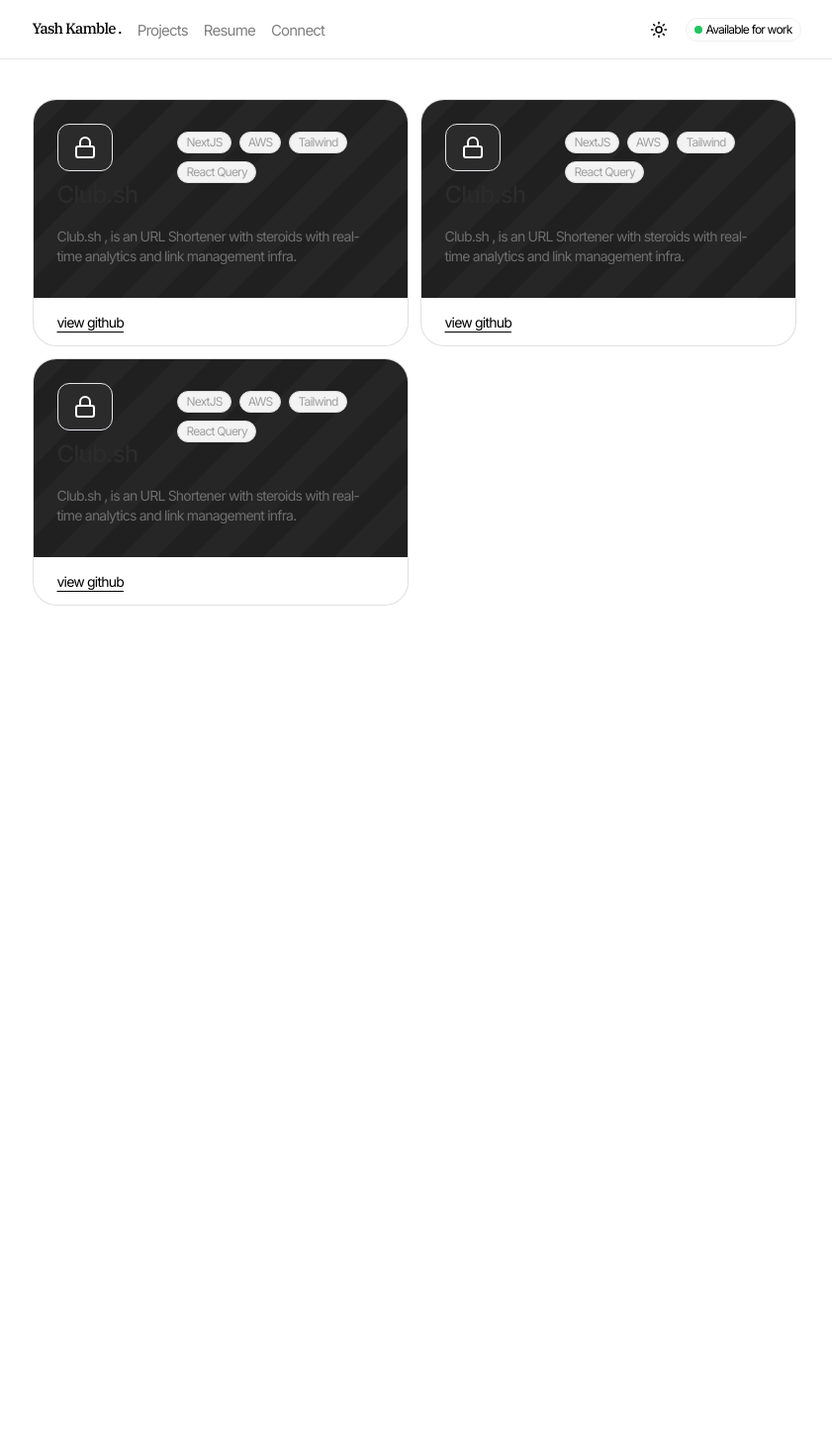
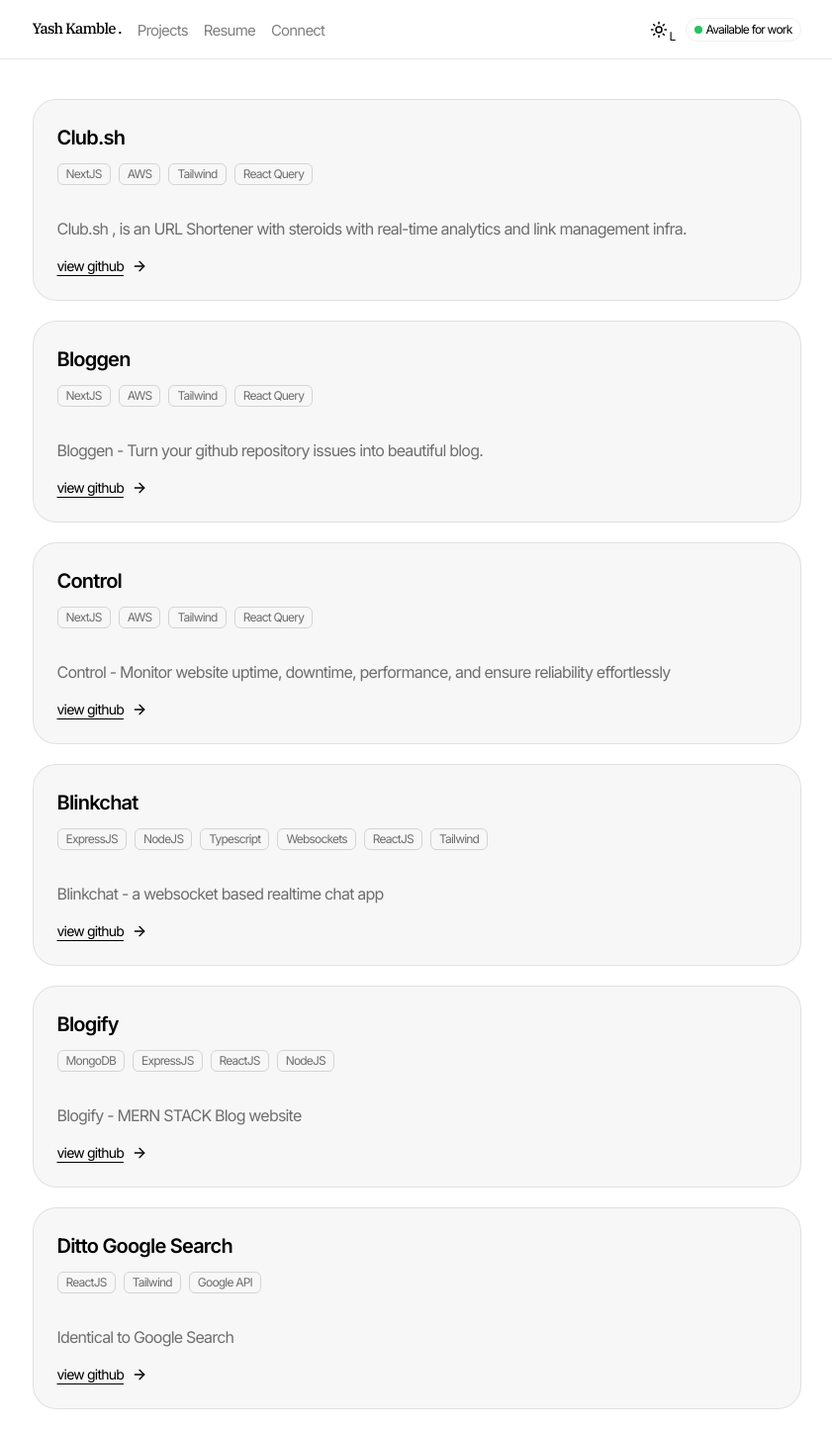
Before and after one commit to yash-devop/Portfolio, a Next.js app: page /projects in a window 1280 px wide. Shown: the top 1444 px of the page at 99% size, without its empty margins (219-1060 px from the left). Before the commit the page ends 800 px from the top, so only its background shows below. Built offline with nearby package versions, Linux system fonts and the light colour scheme.

Commit message:
add: updates

```diff
--- a/src/app/page.tsx
+++ b/src/app/page.tsx
@@ -1,3 +1,4 @@
+import Footer from "@/components/Footer";
 import ShowcaseCard from "@/components/ShowcaseCard";
 import SkillCard from "@/components/SkillCard";
 import Heading from "@/components/ui/Heading";
@@ -6,48 +7,99 @@
 import { cn } from "@/lib/utils";
 import { ArrowUpRight } from "lucide-react";
 import { IBM_Plex_Serif } from "next/font/google";
+import Link from "next/link";
 
 const IBMPlexSerif = IBM_Plex_Serif({
   subsets: ["latin"],
-  weight: ["400","500","600","700"],
-  style: "italic"
-})
+  weight: ["400", "500", "600", "700"],
+  style: "italic",
+});
 
+const showcase = [
+  {
+    id: 1,
+    href: "/",
+    image: "/assets/project1.png",
+  },
+  {
+    id: 2,
+    href: "/",
+    image: "/assets/project1.png",
+  },
+];
 
 export default function Home() {
   return (
     <>
+      <div className="min-h-screen overflow-auto flex flex-col">
         <div>
           <div className="tracking-tighter pt-20">
-          <Heading className="w-full max-w-xl">Fullstack Developer and Freelancer based in Mumbai, India.</Heading>
+            <Heading className="w-full max-w-xl">
+              Fullstack Developer and Freelancer based in Mumbai, India.
+            </Heading>
             {/* <h1 className="text-[32px] "></h1> */}
-          <p className="text-[16px] py-5 leading-relaxed text-secondary dark:text-primaryDark">&ldquo;Crafting designs and building products that should be able to solve<br />
-            some of your problems and help make your life
-            uncomplicated + aesthetically pleasing &ldquo;</p>
+            <p className="text-[16px] py-5 leading-relaxed text-secondary dark:text-primaryDark">
+              &ldquo;Crafting designs and building products that should be able
+              to solve
+              <br />
+              some of your problems and help make your life uncomplicated +
+              aesthetically pleasing &ldquo;
+            </p>
+          </div>
+        </div>
+        <div className="flex flex-col flex-grow">
+          <div className="tracking-tighter pt-8 flex flex-col gap-3">
+            <span
+              className={cn(
+                IBMPlexSerif.className,
+                "text-primary dark:text-white"
+              )}
+            >
+              Hi, I&apos;m Yash. Thankyou for visiting my world.
+            </span>
+            <p className="pb-4 max-w-xl text-secondary dark:text-primaryDark">
+              I&apos;m currently working as a freelancer to help shape their
+              digital products and user experience in a more consistent manner.
+            </p>
+            <Link
+              target="_blank"
+              href={
+                "https://drive.google.com/file/d/1qzrjpqz7A0SmEYhsrpMYpS46_tdUD1UK/view?usp=drive_link"
+              }
+              className="flex items-center group w-fit pb-6"
+            >
+              <span className="underline cursor-pointer underline-offset-2 group-hover:-translate-y-1 transition-transform text-primary dark:text-white">
+                Download Resume
+              </span>
+              <ArrowUpRight
+                size={20}
+                className="pb-2 group-hover:-translate-y-1 group-hover:translate-x-0.5 transition-transform"
+              />
+            </Link>
+            <div className="flex items-center gap-3 flex-wrap group w-fit">
+              {Skills.map(({ icon, name }, idx) => (
+                <SkillCard key={idx} icon={icon} name={name} />
+              ))}
             </div>
           </div>
 
-      <div className="tracking-tighter pt-8 flex flex-col gap-3">
-        <span className={cn(IBMPlexSerif.className,"text-primary dark:text-white")}>Hi, I&apos;m Yash. Thankyou for visiting my world.</span>
-        <p className="pb-4 max-w-xl text-secondary dark:text-primaryDark">I&apos;m currently working with tech startups to help shape their digital products and user experience in a more consistent manner.</p>
-        <div className="flex items-center group w-fit pb-6">
-          <span className="underline cursor-pointer underline-offset-2 group-hover:-translate-y-1 transition-transform text-primary dark:text-white">Download Resume</span>
-          <ArrowUpRight size={20} className="pb-2 group-hover:-translate-y-1 group-hover:translate-x-0.5 transition-transform" />
+          <div className="pt-10 pb-8 grid grid-cols-1 gap-8">
+            {showcase ? (
+              <>
+                {showcase.map((data) => (
+                  <ShowcaseCard {...data} />
+                ))}
+                <div className="flex items-center w-full justify-center py-6">
+                  <Link href={"/projects"} className="py-2 w-fit px-5 border border-primaryDark/40 hover:dark:bg-white hover:dark:text-black transition-all hover:bg-primaryDark hover:text-white dark:border-primaryDark/10 rounded-lg">
+                    More Projects
+                  </Link>
                 </div>
-        <div className="flex items-center gap-3 flex-wrap group w-fit">
-          {
-             Skills.map(({icon ,name},idx)=>(
-               <SkillCard key={idx} icon={icon} name={name}/>
-             ))
-          }
+              </>
+            ) : null}
           </div>
         </div>
-
-      <div className="pt-10 pb-4 flex flex-col gap-4">
-        <ShowcaseCard />
-        <ShowcaseCard />
+        <Footer />
       </div>
-
     </>
   );
 }
--- a/src/app/projects/page.tsx
+++ b/src/app/projects/page.tsx
@@ -1,32 +1,67 @@
 "use client"
 
 import ProjectCard from "@/components/ProjectCard";
+import { SerifHeading } from "@/components/SerifHeading";
 import { useTheme } from "next-themes";
-import { use, useEffect, useState } from "react";
 
 const Projects = [
     {
         title: "Club.sh",
         stack: ["NextJS","AWS","Tailwind","React Query",],
-        githubLink:"https://github.com/club_sh",
+        githubLink:"https://github.com/yash-devop/club.sh",
         description: "Club.sh , is an URL Shortener with steroids with real-time analytics and link management infra.",
+        websiteLink: "https://club.yashstack.com/"
+    },
+    {
+        title: "Bloggen",
+        stack: ["NextJS","AWS","Tailwind","React Query",],
+        githubLink:"https://github.com/yash-devop/bloggen",
+        description: "Bloggen - Turn your github repository issues into beautiful blog.",
+        websiteLink: "https://bloggen.yashstack.com/"
+    },
+    {
+        title: "Control",
+        stack: ["NextJS","AWS","Tailwind","React Query",],
+        githubLink:"https://github.com/yash-devop/website-uptime-monitor",
+        description: "Control - Monitor website uptime, downtime, performance, and ensure reliability effortlessly",
         websiteLink: ""
     },
     {
-        title: "Club.sh",
-        stack: ["NextJS","AWS","Tailwind","React Query",],
-        githubLink:"https://github.com/club_sh",
-        description: "Club.sh , is an URL Shortener with steroids with real-time analytics and link management infra.",
-        websiteLink: ""
+        title: "Blinkchat",
+        stack: ["ExpressJS","NodeJS","Typescript","Websockets","ReactJS","Tailwind"],
+        githubLink:"https://github.com/yash-devop/socket-chat-app",
+        description: "Blinkchat - a websocket based realtime chat app",
+        websiteLink: "https://blinkchat-ten.vercel.app/"
     },
     {
-        title: "Club.sh",
-        stack: ["NextJS","AWS","Tailwind","React Query",],
-        githubLink:"https://github.com/club_sh",
-        description: "Club.sh , is an URL Shortener with steroids with real-time analytics and link management infra.",
-        websiteLink: ""
+        title: "Blogify",
+        stack: ["MongoDB","ExpressJS","ReactJS","NodeJS"],
+        githubLink:"https://github.com/yash-devop/MERN-Blog",
+        description: "Blogify - MERN STACK Blog website",
+        websiteLink: "https://blogifyv1.vercel.app/"
     },
-]
+    {
+        title: "Ditto Google Search",
+        stack: ["ReactJS", "Tailwind", "Google API"],
+        githubLink:"https://github.com/yash-devop/GoogleSearch-Clone",
+        description: "Identical to Google Search",
+        websiteLink: "https://search-google-clonereact.netlify.app/"
+    },
+    {
+        title: "Figma UI Design - 1",
+        stack: ["Figma", "Authentication UI"],
+        githubLink:"https://www.figma.com/design/A2GNjclHVqAc9cNy2naE8v/Untitled",
+        description: "Identical to Google Search",
+        websiteLink: "https://www.figma.com/design/A2GNjclHVqAc9cNy2naE8v/Untitled"
+    },
+    {
+        title: "Figma UI Design - 2",
+        stack: ["Figma", "Landing Page"],
+        githubLink:"https://www.figma.com/design/T6iiiPqNLAZ0ZtcOetrAGr/realtime-text-editor",
+        description: "Realtime - Instant Team Collaboration on documents anytime and anywhere",
+        websiteLink: "https://www.figma.com/design/T6iiiPqNLAZ0ZtcOetrAGr/realtime-text-editor"
+    },
+];
 
 const Skeleton=({
     length
@@ -41,7 +76,7 @@
                     length
                 }).map((_)=>(
 
-                <div className="h-[250px] w-[380px] rounded-3xl p-6  bg-secondary/15 overflow-hidden relative tracking-tighter animate-pulse" />
+                <div className="min-h-[180px] w-full rounded-3xl p-6  bg-secondary/15 overflow-hidden relative tracking-tighter animate-pulse" />
                 ))
             }
         </>
@@ -62,7 +97,7 @@
     }
     return (
         <>
-            <div className="py-10 flex flex-wrap gap-3 items-center">
+            <div className="py-10 flex flex-col gap-5 items-center">
                 {
                      Projects.map(({description , githubLink , stack , title , websiteLink})=>(
                         <ProjectCard
@@ -75,6 +110,10 @@
                         />
                     ))
                 }
+                <div className="flex gap-1 items-center pt-12 text-sm">
+                    <span>Developed by —</span>
+                    <SerifHeading className="p-0" />
+                </div>
             </div>
         </>
     )
--- a/src/app/resume/page.tsx
+++ b/src/app/resume/page.tsx
@@ -9,8 +9,8 @@
                 <Heading>Resume</Heading>
                 <div className="px-8 py-16">
                     {
-                        ResumeDetails.map(({company,description,duration,title,logo},idx)=>(
-                            <Timeline key={idx} length={ResumeDetails.length} idx={idx} company={company} description={description} duration={duration} title={title} logo={logo}/>
+                        ResumeDetails.map(({company,description,duration,title,Icon},idx)=>(
+                            <Timeline key={idx} length={ResumeDetails.length} idx={idx} company={company} description={description} duration={duration} title={title} Icon={Icon}/>
                         ))
                     }
                 </div>
--- a/src/components/Navbar.tsx
+++ b/src/components/Navbar.tsx
@@ -1,31 +1,24 @@
-"use client"
+"use client";
 
 import { useScrollBlock } from "@/hooks/useLockScroll";
-import { cn } from "@/lib/utils"
-import { Sun } from "lucide-react";
-import { IBM_Plex_Serif } from "next/font/google"
 import Link from "next/link";
 import { useEffect, useState } from "react";
-import { useMediaQuery } from 'react-responsive'
+import { useMediaQuery } from "react-responsive";
 import ThemeSwitch from "./ThemeSwitch";
-const IBMPlexSerif = IBM_Plex_Serif({
-    subsets: ["latin"],
-    weight: ["500"],
-    style: "italic"
-})
+import { SerifHeading } from "./SerifHeading";
 
 const nav_links = [
   {
     name: "Projects",
-        to: "/projects"
+    to: "/projects",
   },
   {
     name: "Resume",
-        to: "/resume"
+    to: "/resume",
   },
   {
     name: "Connect",
-        to: "/connect"
+    to: "/connect",
   },
 ];
 
@@ -34,10 +27,9 @@
   const [blockScroll, allowScroll] = useScrollBlock();
 
   const isDesktopOrLaptop = useMediaQuery({
-        query: '(min-width: 1224px)'
+    query: "(min-width: 1224px)",
   });
-    const isTabletOrMobile = useMediaQuery({ query: '(max-width: 1224px)' });
-
+  const isTabletOrMobile = useMediaQuery({ query: "(max-width: 1224px)" });
 
   useEffect(() => {
     if (isDesktopOrLaptop) {
@@ -54,35 +46,54 @@
       <header className="border-b dark:border-secondary/10 w-full h-[60px] tracking-tighter">
         <nav className="max-w-[825px] w-full mx-auto flex items-center justify-between h-full px-6 md:px-6">
           <div className="flex gap-4 items-center h-full text-[15px] ">
-                        <a href="/" className="">
-                            <h1 className={`${cn(IBMPlexSerif.className)} font-medium`}>Yash Kamble .</h1>
-                        </a>
+            <Link href="/" className="">
+              <SerifHeading />
+            </Link>
             <ul className="hidden md:flex items-center gap-4 leading-3 pt-0.5 text-primaryDark">
               {nav_links.map(({ name, to }) => (
-                                <Link href={to} key={name.toLowerCase()} className="cursor-pointer transition-colors">{name}</Link>
+                <Link
+                  href={to}
+                  key={name.toLowerCase()}
+                  className="cursor-pointer transition-colors"
+                >
+                  {name}
+                </Link>
               ))}
             </ul>
           </div>
-                    {/* <div className="flex items-center gap-2">
-                        <ThemeSwitch />
-                        <div className="hidden md:block">
-                            <AvailableToWork />
-                        </div>
-                    </div> */}
           <div className="flex items-center gap-3">
             <ThemeSwitch />
             <div className="flex">
               <div className="hidden md:block">
                 <AvailableToWork />
               </div>
-                            <span className="block md:hidden" onClick={() => setToggle((prev) => !prev)}>HAM</span>
+              <span
+                className="block md:hidden"
+                onClick={() => setToggle((prev) => !prev)}
+              >
+                HAM
+              </span>
             </div>
           </div>
         </nav>
         {toggle && (
-                    <div className="flex md:hidden bg-gray-300/30 w-full h-full fixed inset-0 backdrop-blur-sm transition-all items-end justify-end ">
-                        <div className="bg-red-400 max-w-[400px] w-full h-full">
-                            <p onClick={() => setToggle(false)}>Close</p>
+          <div className="flex md:hidden bg-gray-300/30 w-full h-full fixed inset-0 backdrop-blur-sm transition-all items-end justify-end">
+            <div className="bg-primary/80 max-w-[400px] w-full h-full p-4">
+              <p onClick={() => setToggle(false)} className="flex justify-end">Close</p>
+              <div className="flex flex-col gap-3 pt-10">
+                {nav_links.map(({ name, to }) => (
+                  <>
+                      <Link
+                        href={to}
+                        key={name.toLowerCase()}
+                        onClick={() => setToggle(false)}
+                        className="cursor-pointer transition-colors p-3 rounded-md active:bg-primaryDark/10 hover:bg-primaryDark/10"
+                      >
+                        {name}
+                      </Link>
+                  </>
+                ))}
+              </div>
             </div>
           </div>
         )}
--- a/src/components/ProjectCard.tsx
+++ b/src/components/ProjectCard.tsx
@@ -1,68 +1,65 @@
-"use client"
-import { Lock } from "lucide-react";
-import { useTheme } from "next-themes";
+"use client";
+import { ArrowRight} from "lucide-react";
 import Link from "next/link";
 
+type ProjectType = {
+  title: string;
+  description: string;
+  stack: string[];
+  githubLink: string;
+  websiteLink: string;
+  theme: string;
+};
 
-const Badge = ({
-    name
-}: {
-    name: string
-}) => {
+const Badge = ({ str }: { str: string }) => {
   return (
     <>
-            <div className="rounded-full py-0.5 px-2 border border-[#DDDDDD] dark:border-secondary/35 text-[#A0A0A0] bg-[#F4F3F3] dark:bg-[#2B2B2B] text-xs w-fit h-fit">
-                {name}
-            </div>
+      <span className="px-2 rounded-md text-xs py-0.5 border border-neutral-300 dark:border-primaryDark/20">
+        {str}
+      </span>
     </>
-    )
-}
-
-export default function ProjectCard({
-    title = "Project",
-    description,
-    stack,
-    githubLink,
-    websiteLink,
-    theme
-}: {
-    title: string,
-    description: string
-    stack: string[],
-    githubLink: string,
-    websiteLink: string,
-    theme:string
-}) {
+  );
+};
+export default function ProjectCard({ githubLink, description , stack, title,websiteLink }: ProjectType) {
   return (
     <>
-            <div className="h-[250px] w-[380px] rounded-3xl p-6 border border-secondary/15 bg-secondary/5 dark:border-secondary/35 overflow-hidden relative tracking-tighter">
-                <Link href={websiteLink}>
+      <Link
+        href={websiteLink}
+        target="_blank"
+        rel="noopener noreferrer"
+        className="min-h-[150px] flex flex-col h-full w-full rounded-3xl p-6 border border-secondary/15 bg-secondary/5 dark:border-secondary/35 overflow-hidden tracking-tighter"
+      >
+        <div className=" text-sm text-[#6e6e6e] dark:text-[#D4D4D4]/70 w-full flex-grow flex flex-col gap-4">
+          <div className="flex flex-col justify-between flex-wrap gap-3">
+            <h1 className="text-xl text-[#000000] font-semibold dark:text-white">
+              {title}
+            </h1>
+            <div className="flex flex-wrap text-sm gap-x-2 gap-y-1 md:gap-y-2">
                 {
-                        theme === "light" ? <img src="/assets/icons/bg_lines.svg" className="absolute inset-0 w-full z-[-1]" /> : <img src="/assets/icons/bg_lines_black.svg" className="absolute inset-0 w-full z-[-1]" />
-                    }
-                    <div className="z-10 space-y-2 flex items-start justify-between gap-10 w-full h-fit">
-                        <div className="flex flex-col gap-2 w-fusll">
-                            <div className="bg-[#2B2B2B] text-white rounded-xl w-14 h-12 flex items-center justify-center border dark:border-secondary/10">
-                                <Lock />
-                            </div>
-                            <p className="text-[#2B2B2B] font-medium text-2xl dark:text-[#D6D6D6]">Club.sh</p>
-                        </div>
-                        <div className="flex flex-wrap  gap-2 leading-3">
-                            {
-                                stack.map((skill) => (
-                                    <Badge name={skill} />
+                    stack.map((skill)=>(
+                        <Badge str={skill}/>
                     ))
                 }
             </div>
           </div>
-                    <div className="max-w-xs py-4 text-sm text-[#6e6e6e] dark:text-[#D4D4D4]/70">
-                        <p className="">{description}</p>
         </div>
-                    <div className="rounded-tr-none rounded-tl-none rounded-3xl absolute bottom-0 left-0 right-0 w-full px-6 py-3 bg-white dark:bg-[#2B2B2B]">
-                        <a href={githubLink} target="_blank" rel="noopener noreferrer" className="underline underline-offset-4 cursor-pointer text-sm dark:text-[#6e6e6e]">view github</a>
+        <p className="text-base pt-8 pb-4 text-[#6e6e6e] dark:text-[#D4D4D4]/70">
+          {description}
+        </p>
+        <div className="flex flex-col ">
+          <div className="flex gap-2 w-fit">
+            <Link
+              href={githubLink}
+              target="_blank"
+              rel="noopener noreferrer"
+              className="underline underline-offset-4 cursor-pointer text-sm dark:text-[#6e6e6e] flex items-center gap-2"
+            >
+              view github
+              <ArrowRight size={16} />
+            </Link>
+          </div>
         </div>
       </Link>
-            </div>
     </>
-    )
+  );
 }
--- /dev/null
+++ b/src/components/SerifHeading.tsx
@@ -0,0 +1,19 @@
+import { IBM_Plex_Serif } from "next/font/google";
+import { cn } from "@/lib/utils";
+
+const IBMPlexSerif = IBM_Plex_Serif({
+    subsets: ["latin"],
+    weight: ["500"],
+    style: "italic"
+})
+export const SerifHeading=({
+    className
+}:{
+    className?:string
+})=>{
+    return (
+        <>
+            <h1 className={`${cn("py-12 font-medium",IBMPlexSerif.className, className)} `}>Yash Kamble .</h1>
+        </>
+    )
+}
--- a/src/components/ThemeSwitch.tsx
+++ b/src/components/ThemeSwitch.tsx
@@ -1,52 +1,65 @@
-"use client"
+"use client";
 import { useKeyboardShortcut } from "@/hooks/useKeyboardShortcut";
 import { cn } from "@/lib/utils";
 import { Moon, Sun } from "lucide-react";
 import { useTheme } from "next-themes";
-import { useCallback, useEffect, useState } from "react"
+import { useCallback, useEffect, useState } from "react";
 import { flushSync } from "react-dom";
 
 export default function ThemeSwitch() {
-    const [mounted, setMounted] = useState(false)
+  const [mounted, setMounted] = useState(false);
   const { theme, setTheme } = useTheme();
 
   const toggleTheme = useCallback(() => {
-        document.startViewTransition(()=>{
-            flushSync(()=>{
+    document.startViewTransition(() => {
+      flushSync(() => {
         setTheme(theme === "dark" ? "light" : "dark");
-            })
-        })
+      });
+    });
   }, [theme, setTheme]);
 
   useKeyboardShortcut({
     key: "l",
-        onPressed: toggleTheme
-    })
+    onPressed: toggleTheme,
+  });
 
   // useEffect only runs on the client, so now we can safely show the UI
   useEffect(() => {
-        setMounted(true)
-    }, [])
+    setMounted(true);
+  }, []);
 
   if (!mounted) {
-        return null
+    return null;
   }
 
   return (
     <>
-            <div onClick={toggleTheme}
+      <div
+        onClick={toggleTheme}
         className={cn(
           "rounded-full p-1.5 cursor-pointer",
           theme === "light" ? "hover:bg-gray-100" : "hover:bg-white/10"
-                )}>
-                {
-                    theme === "light" ? (
-                        <Moon size={18}/>
-                    ) : (
-                        <Sun size={18} />
-                    )
-                }
+        )}
+      >
+        {theme === "light" ? (
+          <>
+            <div className="relative">
+              <Moon size={18} />
+              <span className="absolute top-2 -right-2 text-xs dark:text-white select-none">
+                L
+              </span>
             </div>
           </>
-    )
+        ) : (
+          <div className="relative">
+            <Sun size={18} />
+
+            <span className="absolute top-2 -right-2 text-xs dark:text-white select-none">
+              L
+            </span>
+          </div>
+        )}
+      </div>
+    </>
+  );
 }
```
Also changed, not shown: src/app/resume/(component)/Timeline.tsx (+38 -13 lines), src/components/Footer.tsx (+18 -0 lines), src/components/ShowcaseCard.tsx (+16 -7 lines), src/constants.ts (+6 -4 lines), public/assets/icons/slack.svg, public/assets/project1.png. Lines whose indentation alone changed are shown as unchanged.
